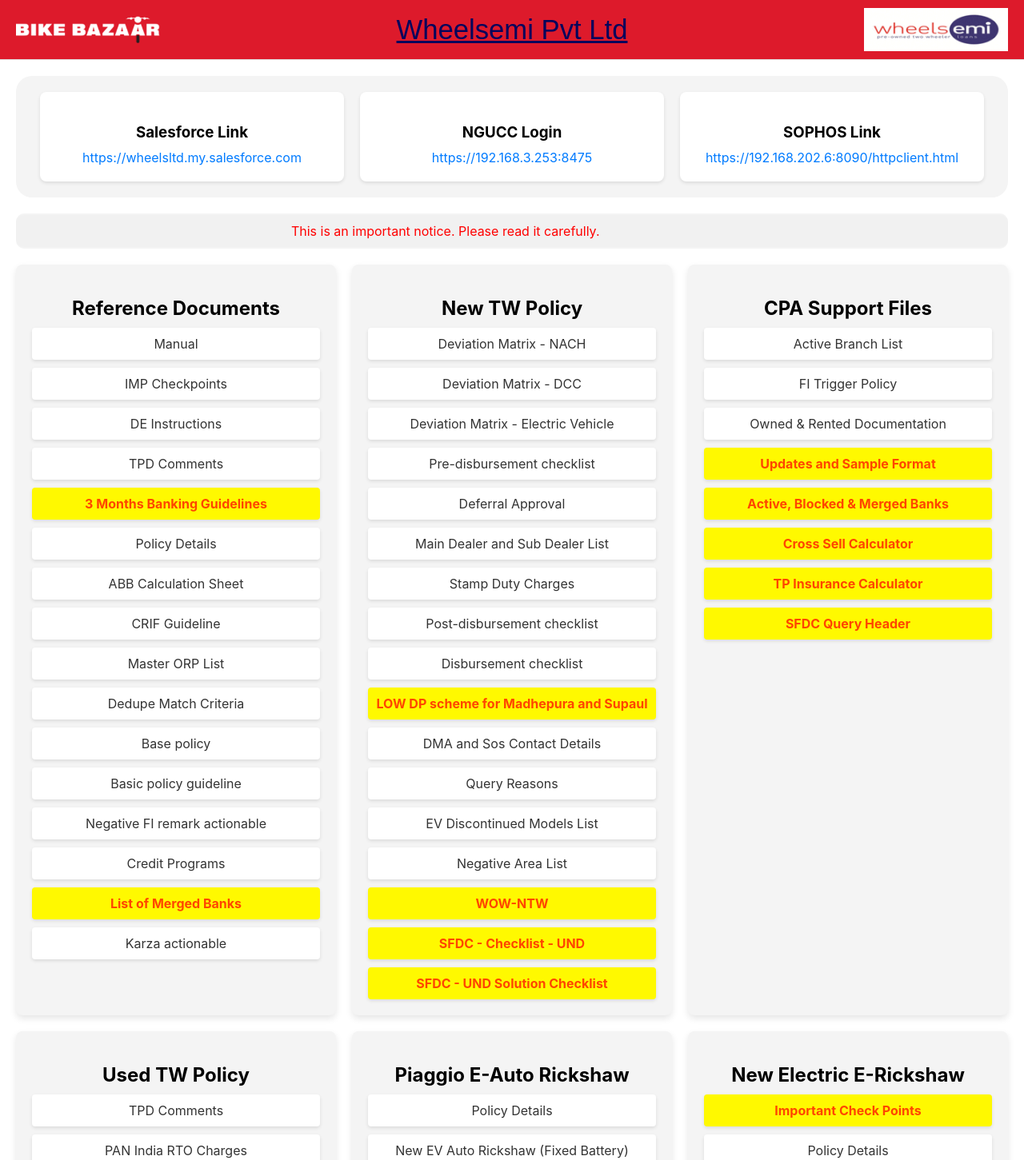
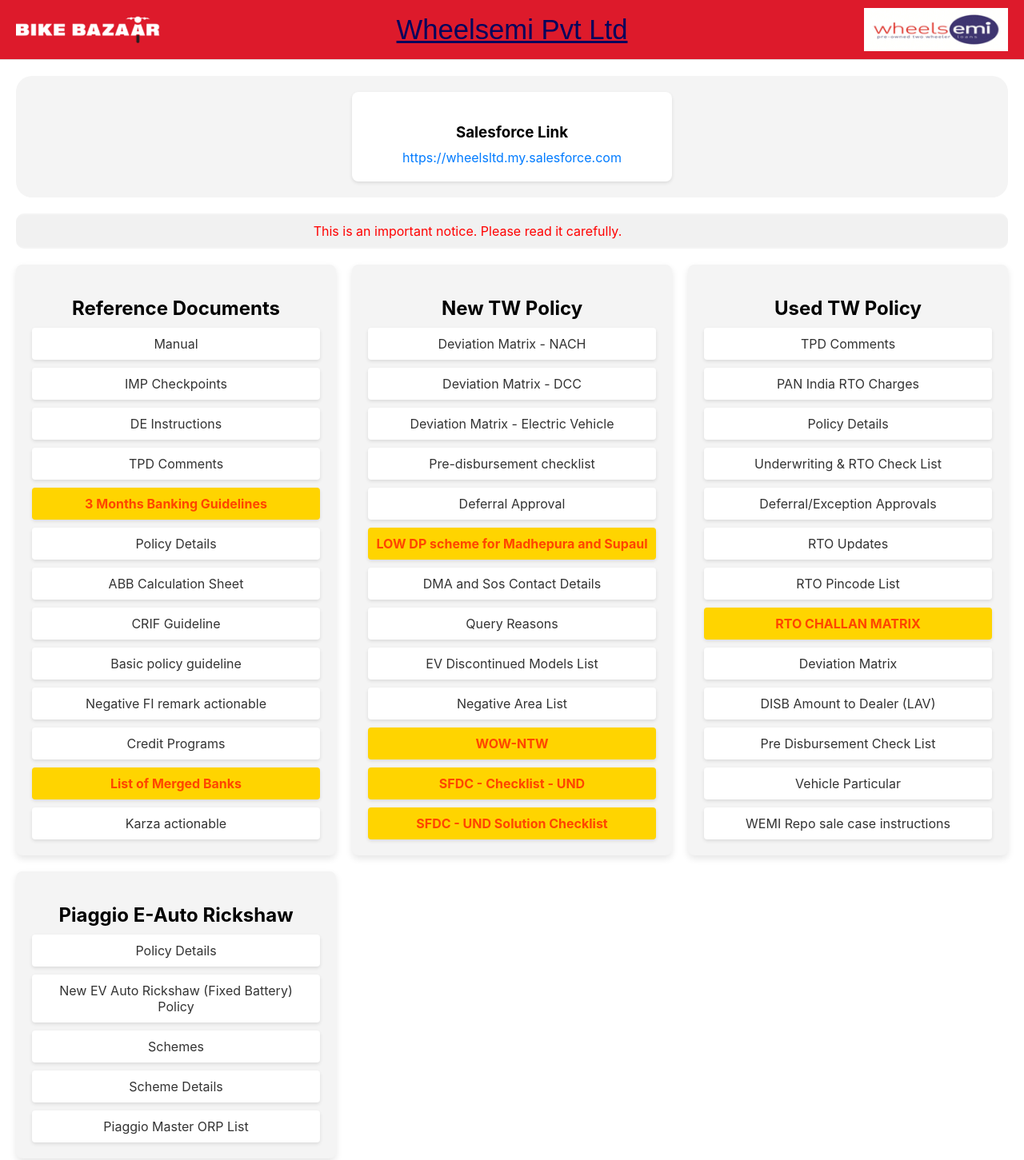
Before and after one commit to shrishailbagale/wheelsemi-dashboard, a React (Create React App) app: page / in a window 1280 px wide. Shown: the top 1451 px of the page at 80% size. Built offline with nearby package versions, Linux system fonts and the light colour scheme.

Commit message:
hide some data

```diff
--- a/src/components/Footer.js
+++ b/src/components/Footer.js
@@ -14,20 +14,20 @@
             <img src={sumaLogo} alt="SUMA" />
           </div>
         </div>
-        <div className="footer-links">
+          {/* <div className="footer-links">
             <h3>Production Links:</h3>
             <ul>
               <li>Salesforce Link: <a href="https://wheelsltd.my.salesforce.com">https://wheelsltd.my.salesforce.com</a></li>
               <li>NGUCC login: <a href="https://192.168.3.253:8475">https://192.168.3.253:8475</a></li>
               <li>SOPHOS Link: <a href="https://192.168.202.6:8090/httpclient.html">https://192.168.202.6:8090/httpclient.html</a></li>
             </ul>
-        </div>
+          </div> */}
 
       </div>
 
       <footer>
       <div className="developer-name">
-            Developed by <a href="https://linkedin.com/in/shrishailbagale" target="_blank">Shrishail Bagale</a>
+            Developed by <a href="https://linkedin.com/in/shrishailbagale" target="_blank" rel="noopener noreferrer">Shrishail Bagale</a>
           </div>
       </footer>
 
--- a/src/components/MainContent.js
+++ b/src/components/MainContent.js
@@ -17,9 +17,9 @@
           <Item text="Policy Details" />
           <Item text="ABB Calculation Sheet" />
           <Item text="CRIF Guideline" />
-          <Item text="Master ORP List" />
+          {/* <Item text="Master ORP List" />
           <Item text="Dedupe Match Criteria" />
-          <Item text="Base policy" />
+          <Item text="Base policy" /> */}
           <Item text="Basic policy guideline" />
           <Item text="Negative FI remark actionable" />
           <Item text="Credit Programs" />
@@ -35,10 +35,10 @@
           <Item text="Deviation Matrix - Electric Vehicle" />
           <Item text="Pre-disbursement checklist" />
           <Item text="Deferral Approval" />
-          <Item text="Main Dealer and Sub Dealer List" />
-          <Item text="Stamp Duty Charges" />
-          <Item text="Post-disbursement checklist" />
-          <Item text="Disbursement checklist" />
+            {/* <Item text="Main Dealer and Sub Dealer List" />
+            <Item text="Stamp Duty Charges" />
+            <Item text="Post-disbursement checklist" />
+            <Item text="Disbursement checklist" /> */}
           <Item text="LOW DP scheme for Madhepura and Supaul" highlighted />
           <Item text="DMA and Sos Contact Details" />
           <Item text="Query Reasons" />
@@ -50,7 +50,7 @@
         </Column>
       </Section>
 
-      <Section title="CPA Support Files">
+      {/* <Section title="CPA Support Files">
         <Column>
           <Item text="Active Branch List" />
           <Item text="FI Trigger Policy" />
@@ -61,7 +61,7 @@
           <Item text="TP Insurance Calculator" highlighted />
           <Item text="SFDC Query Header" highlighted />
         </Column>
-      </Section>
+      </Section> */}
 
       <Section title="Used TW Policy">
         <Column>
@@ -91,16 +91,16 @@
         </Column>
       </Section>
 
-      <Section title="New Electric E-Rickshaw">
+      {/* <Section title="New Electric E-Rickshaw">
         <Column>
           <Item text="Important Check Points" highlighted />
           <Item text="Policy Details" />
           <Item text="Declaration Form" />
           <Item text="Declaration Form Sample" />
         </Column>
-      </Section>
+      </Section> */}
 
-      <Section title="Monthly Reports">
+      {/* <Section title="Monthly Reports">
         <Column>
           <Item text="Incentive" />
           <Item text="Attendance" />
@@ -114,7 +114,7 @@
           <Item text="Consolidated Audit quality Feb'24" />
           <Item text="Daywise Audit quality report Mar'24" />
         </Column>
-      </Section>
+      </Section> */}
     </div>
   );
 }
--- a/src/components/ProductionLinks.css
+++ b/src/components/ProductionLinks.css
@@ -17,6 +17,7 @@
     padding: 20px;
     margin: 10px;
     flex: 1;
+    max-width: 30%;
     min-width: 200px;
     text-align: center;
   }
@@ -37,5 +38,6 @@
   @media (max-width: 768px) {
     .card {
       margin: 10px auto;
+      max-width: 100%;
     }
   }
--- a/src/components/ProductionLinks.js
+++ b/src/components/ProductionLinks.js
@@ -9,14 +9,14 @@
         <h3 highlighted>Salesforce Link</h3>
         <a href="https://wheelsltd.my.salesforce.com" target='_blank'>https://wheelsltd.my.salesforce.com</a>
       </div>
-      <div className="card">
+      {/* <div className="card">
         <h3>NGUCC Login</h3>
         <a href="https://192.168.3.253:8475" target='_blank'>https://192.168.3.253:8475</a>
       </div>
       <div className="card">
         <h3>SOPHOS Link</h3>
         <a href="https://192.168.202.6:8090/httpclient.html" target='_blank'>https://192.168.202.6:8090/httpclient.html</a>
-      </div>
+      </div> */}
     </div>
   );
 };
```
Lines whose indentation alone changed are shown as unchanged.
